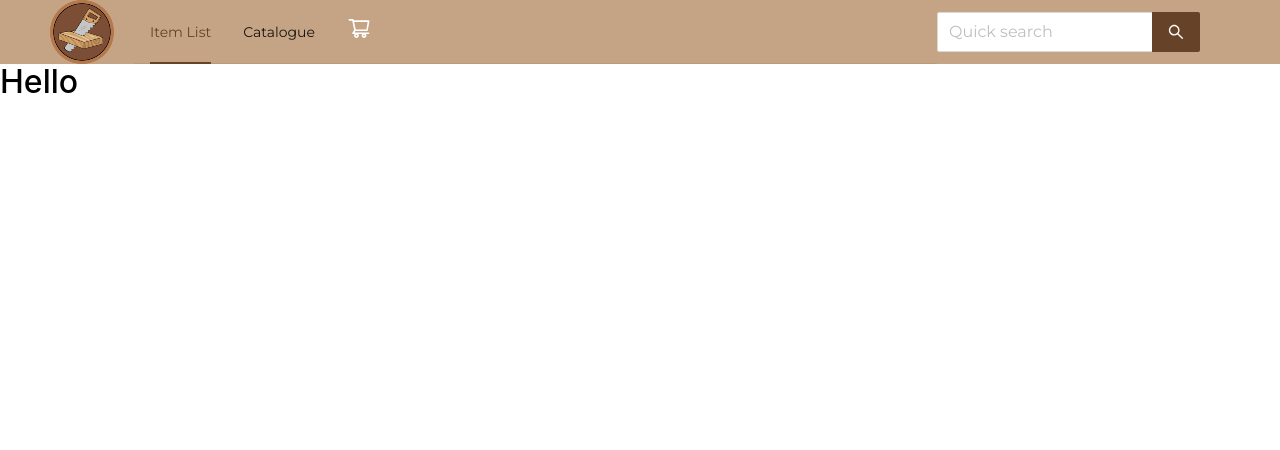
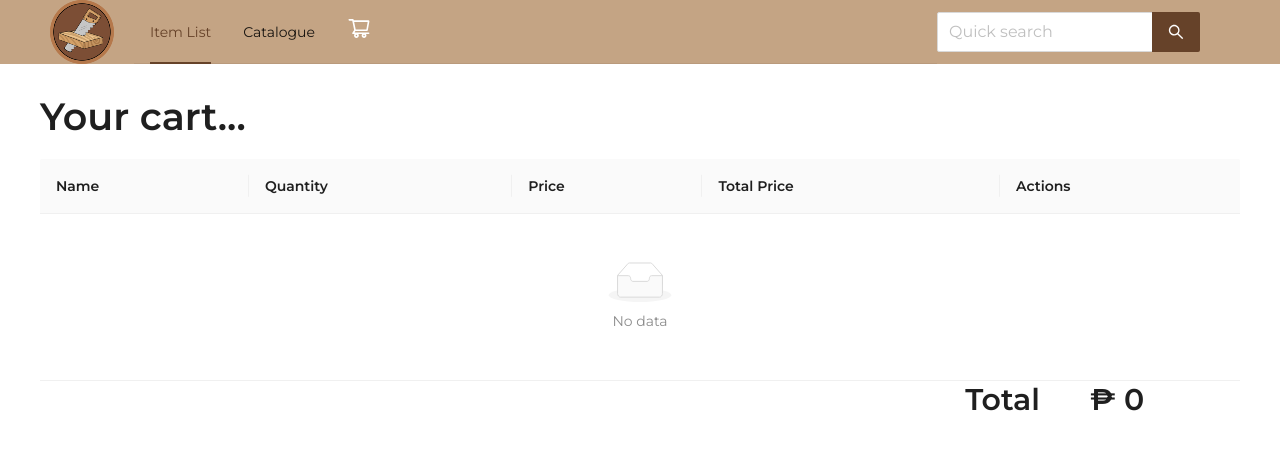
Before and after one commit to jayyasay/ecommerce, a React (Create React App) app: page /cart in a window 1280 px wide. Shown: the top 450 px of the page. Built offline with nearby package versions, Linux system fonts and the light colour scheme.

Commit message:
Cart development completed

```diff
--- a/src/CartContext.js
+++ b/src/CartContext.js
@@ -4,7 +4,7 @@ export const CartContext = createContext();
 
 export const CartProvider = ({ children }) => {
   const [cartItems, setCartItems] = useState(() => {
-    return JSON.parse(localStorage.getItem("cartItems")) || []
+    return JSON.parse(localStorage.getItem("cartItems")) || [];
   });
 
   //   useEffect(() => {
@@ -21,8 +21,10 @@ export const CartProvider = ({ children }) => {
   }, [cartItems]);
 
   return (
-    <CartContext.Provider value={{ cartItems, setCartItems }}>
-      {children}
-    </CartContext.Provider>
+    <>
+      <CartContext.Provider value={{ cartItems, setCartItems }}>
+        {children}
+      </CartContext.Provider>
+    </>
   );
 };
--- a/src/pages/Cart.js
+++ b/src/pages/Cart.js
@@ -1,5 +1,113 @@
+import { useContext, useEffect } from "react";
+import { CartContext } from "../CartContext";
+import { Table, Row, Col, Button, Popconfirm, Typography } from "antd";
+
 function Cart() {
-  return <h1>Hello</h1>;
+  const { Title } = Typography;
+  const { cartItems, setCartItems } = useContext(CartContext);
+  const text = "Are you sure to delete this from your cart?";
+
+  useEffect(() => {
+    const data = localStorage.getItem("cartItems");
+    if (data) {
+      setCartItems(JSON.parse(data));
+    }
+  }, []);
+
+  const data = [];
+  cartItems.map((item) => {
+    console.log(item.id);
+    return data.push({
+      key: item.id,
+      name: item.name,
+      quantity: item.quantity,
+      price: "₱ " + item.price,
+    });
+  });
+
+  const columns = [
+    {
+      title: "Name",
+      dataIndex: "name",
+      key: "name",
+    },
+    {
+      title: "Quantity",
+      dataIndex: "quantity",
+      key: "quantity",
+    },
+    {
+      title: "Price",
+      dataIndex: "price",
+      key: "price",
+    },
+    {
+      title: "Total Price",
+      dataIndex: "totalPrice",
+      key: "totalPrice",
+      render: (_, record) =>
+        "₱ " + record.quantity * parseInt(record.price.substring(2)),
+    },
+    {
+      title: "Actions",
+      dataIndex: "actions",
+      key: "actions",
+      render: (_, record) => (
+        <Popconfirm
+          placement="topLeft"
+          title={text}
+          onConfirm={() => confirmDelete(record.key)}
+          okText="Yes"
+          cancelText="No"
+        >
+          <Button type="primary" danger>
+            Remove from cart
+          </Button>
+        </Popconfirm>
+      ),
+    },
+  ];
+
+  const confirmDelete = (itemId) => {
+    const updatedCartItems = cartItems.filter((item) => item.id !== itemId);
+    setCartItems(updatedCartItems);
+    localStorage.setItem("cartItems", JSON.stringify(updatedCartItems));
+  };
+
+  const totalPrice = data.reduce((total, item) => total + item.quantity * parseInt(item.price.substring(2)), 0)
+
+  console.log(totalPrice);
+
+  return (
+    <>
+      <Row
+        style={{
+          maxWidth: "1200px",
+          marginLeft: "auto",
+          marginRight: "auto",
+          marginTop: "30px",
+        }}
+      >
+        <Col span={24}>
+          <Row>
+            <Col span={24}>
+              <Title>Your cart...</Title>
+              <Table pagination={false} columns={columns} dataSource={data} />
+            </Col>
+          </Row>
+
+          <Row justify="end">
+            <Col span={18}>
+              <Title level={2} style={{textAlign: "right"}}>Total</Title>
+            </Col>
+            <Col span={3} offset={1}>
+              <Title level={2}>₱ {totalPrice}</Title>
+            </Col>
+          </Row>
+        </Col>
+      </Row>
+    </>
+  );
 }
 
 export default Cart;
--- a/src/pages/ProductPage.js
+++ b/src/pages/ProductPage.js
@@ -12,7 +12,7 @@ import {
   Space,
   Table,
   Tag,
-  Skeleton
+  Skeleton,
 } from "antd";
 import { useNavigate } from "react-router-dom";
 import BreadCrumb from "../components/Breadcrumb";
@@ -81,9 +81,25 @@ function ProductPage() {
       quantity: selectedQuantity,
       price: fetchProduct.itemPrice,
     };
-    setCartItems([...cartItems, item])
-    console.log(cartItems);
-  }
+
+    const existingItemIndex = cartItems.findIndex(
+      (cartItem) => cartItem.id === item.id
+    );
+
+    if (existingItemIndex > -1) {
+      const newCartItems = cartItems.map((cartItem) =>
+        cartItem.id === item.id
+          ? {
+              ...cartItem,
+              quantity: cartItem.quantity + selectedQuantity,
+            }
+          : cartItem
+      );
+      setCartItems(newCartItems);
+    } else {
+      setCartItems([...cartItems, item]);
+    }
+  };
 
   useEffect(() => {
     if (fetchProduct.itemQuantity) {
@@ -99,11 +115,11 @@ function ProductPage() {
   return (
     <>
       <Row style={{ maxWidth: "1200px", margin: "auto" }}>
-        <Row gutter={[0, 40]} style={{marginTop: 20, marginBottom: 20}}>
+        <Row gutter={[0, 40]} style={{ marginTop: 20, marginBottom: 20 }}>
           <BreadCrumb itemName={fetchProduct.itemName} />
         </Row>
 
-        <Row gutter={[40, 8]}  justify="center">
+        <Row gutter={[40, 8]} justify="center">
           <Col span={10}>
             {fetchProduct.itemImage && (
               <TransformWrapper>
@@ -136,7 +152,7 @@ function ProductPage() {
                 style={{
                   width: 120,
                 }}
-                onChange={value => setSelectedQuantity(value)}
+                onChange={(value) => setSelectedQuantity(value)}
                 options={quantityOptions}
               />
 
```
Also changed, not shown: src/App.js (+9 -5 lines).
